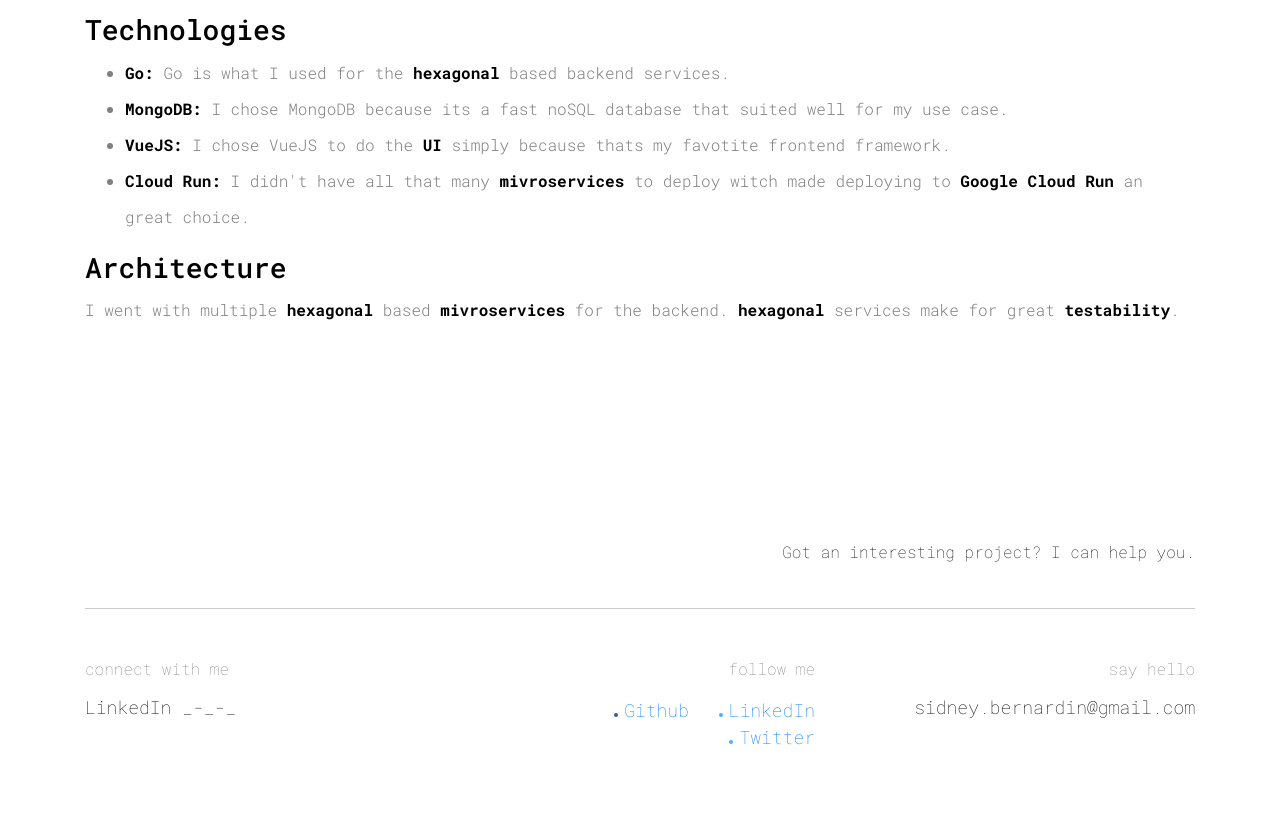
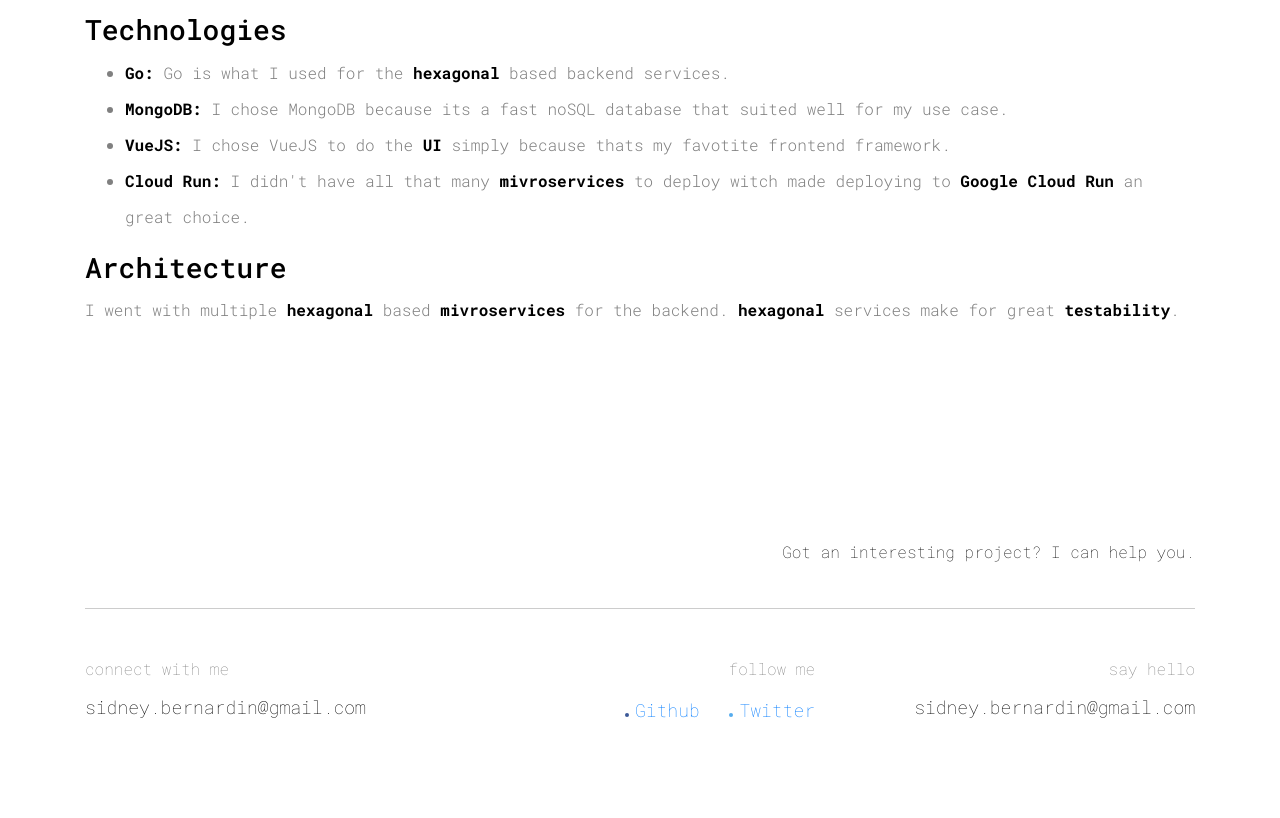
Before and after one commit to Sidney-Bernardin/Sidney-Bernardin.github.io, a plain HTML site: page project2.html in a window 1280 px wide. Shown: the part 339-1157 px from the top of the page. Drawn offline with nearby package versions, Linux system fonts and the light colour scheme.

Commit message:
Update project2.html

```diff
--- a/project2.html
+++ b/project2.html
@@ -203,7 +203,8 @@
                     <div class="row">
                         <div class="col-lg-4" id="personal">
                             <p class="wow fadeInUp">connect with me</p>
-                            <h4 class="wow fadeInUp" data-wow-delay="0.2s">LinkedIn _-_-_</h4>
+                            <h4 class="wow fadeInUp" data-wow-delay="0.2s">sidney.bernardin@gmail.com
+</h4>
                             <br><br>
                         </div>
 
@@ -213,7 +214,6 @@
                             <ul>
                                 <li id="fb" class="wow fadeInUp" data-wow-delay="0.4s"><a
                                         href="https://github.com/Sidney-Bernardin">Github</a></li>
-                                <li id="tw" class="wow fadeInUp" data-wow-delay="0.8s"><a href="#">LinkedIn</a></li>
                                 <li id="tw" class="wow fadeInUp" data-wow-delay="0.8s"><a
                                         href="https://twitter.com/Sidney39651850">Twitter</a></li>
                             </ul>
```
